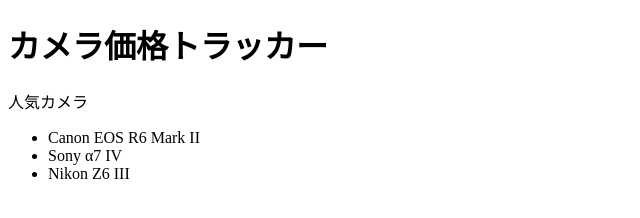
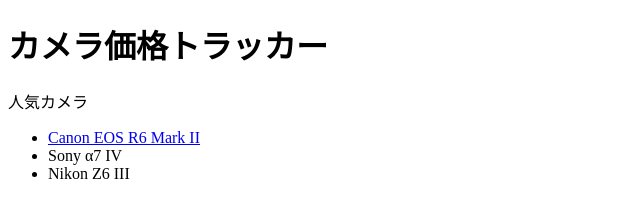
Before and after one commit to Comukai/Comkai.github.io, a plain HTML site: page index.html in a window 1280 px wide. Shown: the whole page, without its empty margins (0-640 px from the left). Drawn offline with Linux system fonts and the light colour scheme.

Commit message:
Update index.html

```diff
--- a/index.html
+++ b/index.html
@@ -12,7 +12,7 @@
 <p>人気カメラ</p>
 
 <ul>
-<li>Canon EOS R6 Mark II</li>
+<li><a href="r6.html">Canon EOS R6 Mark II</a></li>
 <li>Sony α7 IV</li>
 <li>Nikon Z6 III</li>
 </ul>
```
